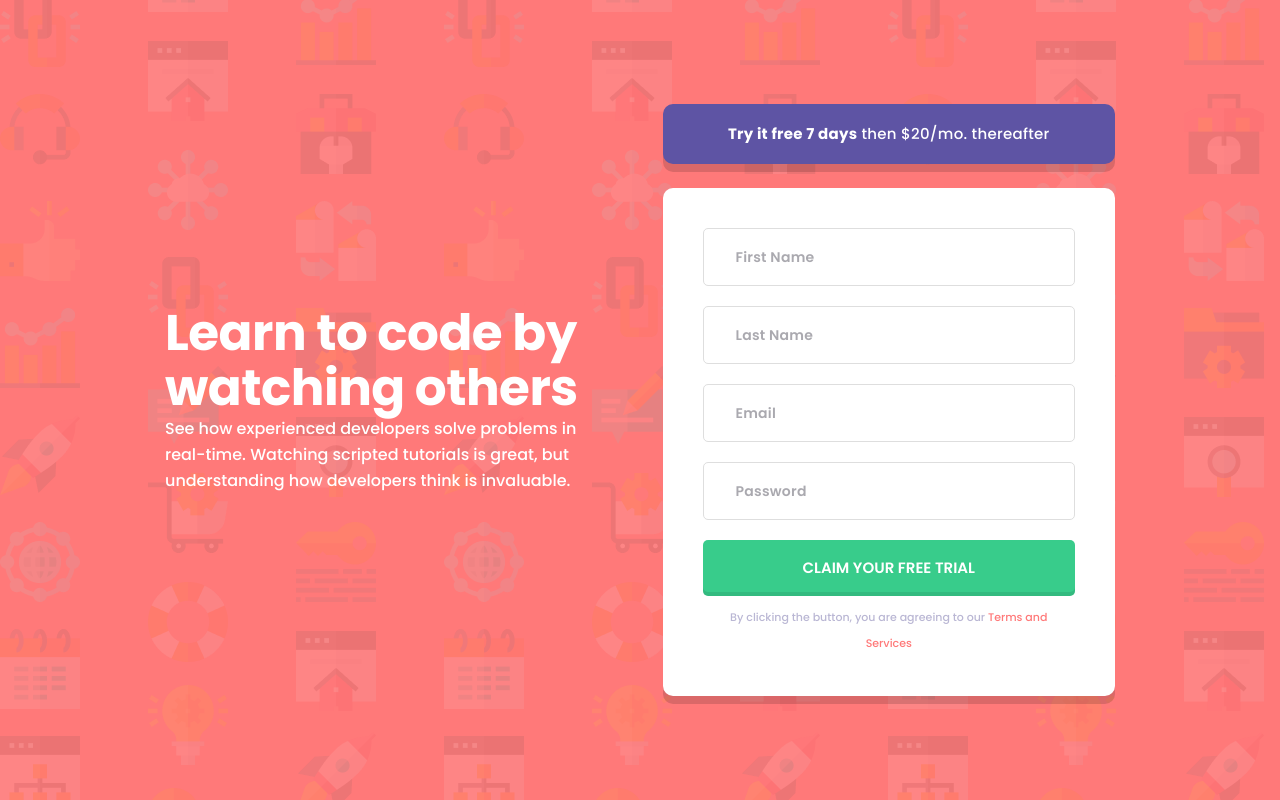
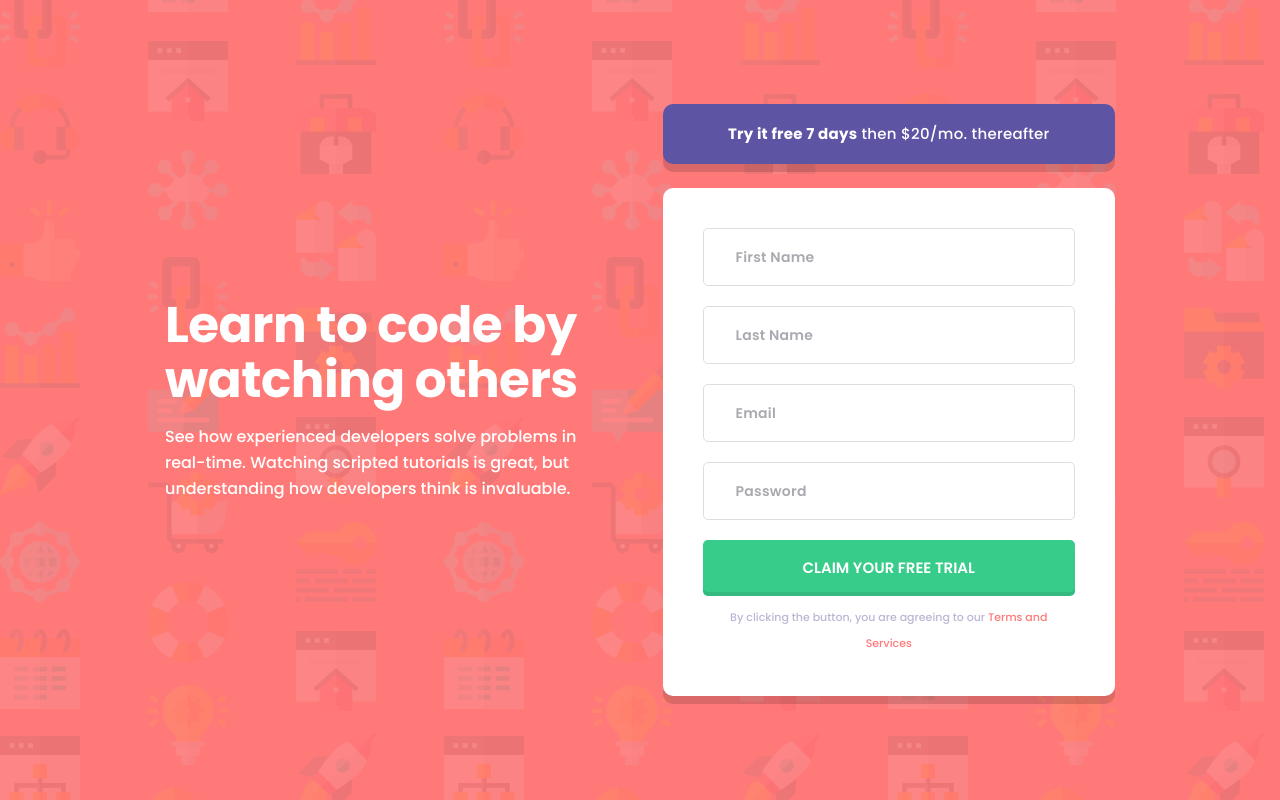
Before and after one commit to ketevan20/into-component-with-sign-up-form, a React (Vite) app in the folder project/: page / in a window 1280 px wide. Built offline with nearby package versions, Linux system fonts and the light colour scheme.

Commit message:
Fix layout

```diff
--- a/project/src/components/HeroText/HeroText.tsx
+++ b/project/src/components/HeroText/HeroText.tsx
@@ -2,7 +2,7 @@
 const HeroText = () => {
   return (
     <div className="flex-1 text-left text-white max-lg:text-center max-lg:flex-none">
-        <p className="font-bold text-[50px] leading-13.75 tracking-[-0.52px] max-lg:text-[28px] max-lg:leading-9 max-lg:tracking-[-0.29px]">Learn to code by watching others</p>
+        <p className="font-bold text-[50px] leading-13.75 tracking-[-0.52px] mb-4 max-lg:text-[28px] max-lg:leading-9 max-lg:tracking-[-0.29px]">Learn to code by watching others</p>
         <p className="font-medium text-[16px] leading-6.5 tracking-normal">See how experienced developers solve problems in real-time. Watching scripted tutorials is great, but understanding how developers think is invaluable. </p>
     </div>
   )
```
